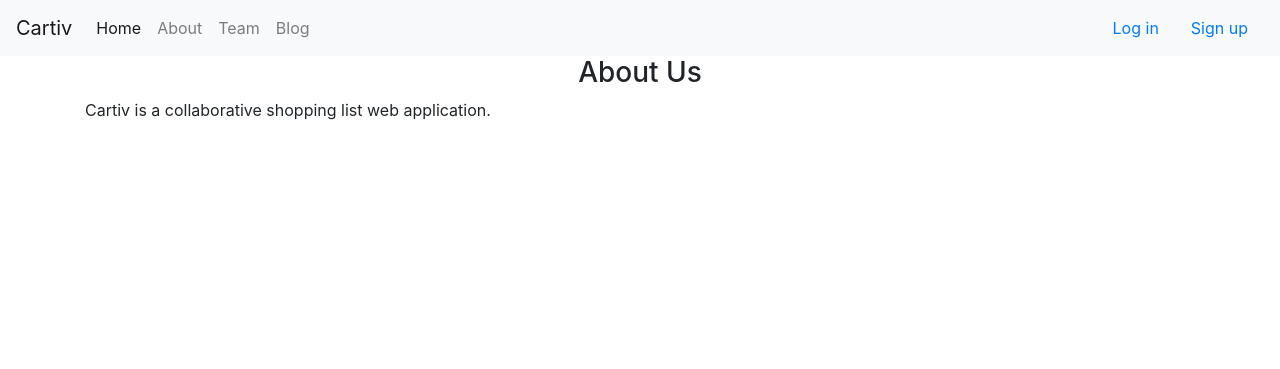
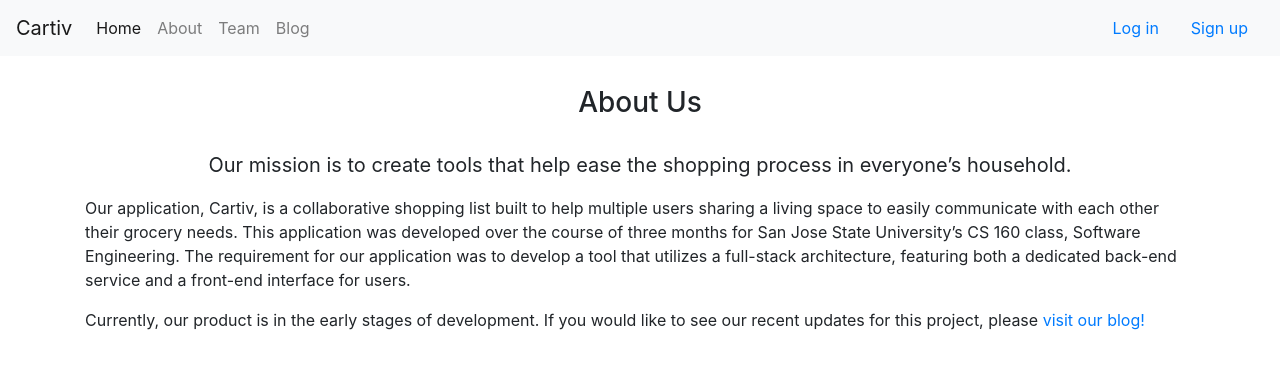
Before and after one commit to omriiii/instacart, a Python web app: template templates/about.html in a window 1280 px wide. Shown: the top 369 px of the page. Run offline with Jinja, Linux system fonts and the light colour scheme; the template is opened without the code that fills it, so the values that code supplies are empty; some libraries are stand-ins or nearby versions.

Commit message:
updated About page

```diff
--- a/static/style.css
+++ b/static/style.css
@@ -58,16 +58,6 @@
 		box-shadow: 12px 12px 2px 1px rgba(113, 204, 88, .2);
     }
 
-	.post_title
-	{
-
-	}
-
-	.post_text
-	{
-
-	}
-
 	.post_link
 	{
 		margin-bottom: 10px;
@@ -120,3 +110,8 @@
 	{
 		margin-top: 40px;
 	}
+
+	.about_subheading
+	{
+		font-size: 20px;
+	}
--- a/templates/about.html
+++ b/templates/about.html
@@ -21,10 +21,19 @@
 {% endif %}
 {% endblock %}
 {% block content %}
-    <h3 align="center">About Us</h3>
+    <h3 align="center" style="margin: 30px">About Us</h3>
     <div>
+        <p class="about_subheading" align="center">Our mission is to create tools that help ease the shopping process in everyone’s household.</p>
         <p>
-            Cartiv is a collaborative shopping list web application.
+            Our application, Cartiv, is a collaborative shopping list built to help multiple users sharing a living
+            space to easily communicate with each other their grocery needs. This application was developed over the
+            course of three months for San Jose State University’s CS 160 class, Software Engineering. The requirement
+            for our application was to develop a tool that utilizes a full-stack architecture, featuring both a
+            dedicated back-end service and a front-end interface for users.
+        </p>
+        <p>
+            Currently, our product is in the early stages of development. If you would like to see our recent updates
+            for this project, please <a href="https://cartivblog.tumblr.com/">visit our blog!</a>
         </p>
     </div>
 {% endblock %}
--- a/templates/blog.html
+++ b/templates/blog.html
@@ -27,8 +27,8 @@
     <div>
         {% for post in posts %}
         <div class="tumblr_post">
-            <h3 class="post_title"> {{ post["title"] }} </h3>
-            <p class="post_text"> {{ post["text"] }} </p>
+            <h3> {{ post["title"] }} </h3>
+            <p> {{ post["text"] }} </p>
             <a class="post_link" href="{{ post['url'] }}">Link to original post</a>
         </div>
         {% endfor %}
```
Also changed, not shown: templates/home.html (+8 -2 lines).
